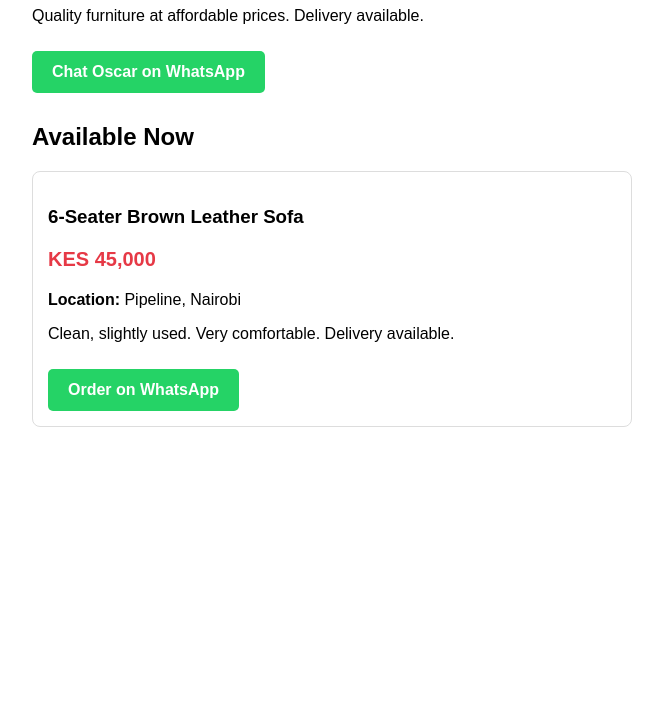
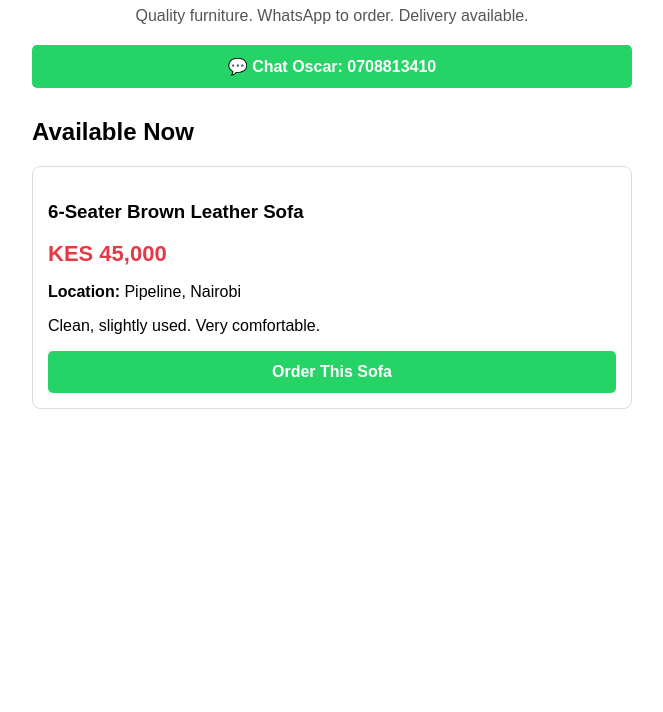
Before and after one commit to meshackmashal/OSCAR-FURNITURES, a plain HTML site: page index.html in a window 1280 px wide. Shown: the part 88-800 px from the top of the page, without its empty margins (308-971 px from the left). Drawn offline with Linux system fonts and the light colour scheme.

Commit message:
Refactor index.html for improved styling and content

```diff
--- a/index.html
+++ b/index.html
@@ -1,40 +1,40 @@
 <!DOCTYPE html>
 <html>
 <head>
+  <meta charset="UTF-8">
+  <meta name="viewport" content="width=device-width, initial-scale=1">
   <title>Oscar Furnitures Nairobi</title>
-  <meta name="viewport" content="width=device-width, initial-scale=1">
   <style>
-    body { font-family: Arial; padding: 15px; max-width: 600px; margin: auto; }
-    .card { border:1px solid #ddd; padding:15px; margin-bottom:20px; border-radius:8px; }
-    .price { color:#e63946; font-weight:bold; font-size:20px; }
-    .whatsapp-btn { background:#25D366; color:white; padding:12px 20px; text-decoration:none; border-radius:5px; display:inline-block; margin-top:10px; font-weight:bold; }
-    h1 { color:#1d3557; }
+    body{font-family:Arial,sans-serif;padding:15px;max-width:600px;margin:auto}
+    h1{color:#1d3557;text-align:center}
+    .tagline{text-align:center;color:#555;margin-bottom:20px}
+    .card{border:1px solid #ddd;padding:15px;margin-bottom:20px;border-radius:8px}
+    .price{color:#e63946;font-weight:bold;font-size:22px;margin:10px 0}
+    .btn{background:#25D366;color:#fff;padding:12px 20px;text-decoration:none;border-radius:5px;display:block;text-align:center;margin-top:12px;font-weight:bold}
   </style>
 </head>
 <body>
 
   <h1>OSCAR FURNITURES NAIROBI</h1>
-  <p>Quality furniture at affordable prices. Delivery available.</p>
+  <p class="tagline">Quality furniture. WhatsApp to order. Delivery available.</p>
 
-  <a href="https://wa.me/254708813410?text=Hi%20Oscar%2C%20I%20want%20to%20inquire%20about%20your%20furniture"
-     class="whatsapp-btn">
-     Chat Oscar on WhatsApp
+  <a href="https://wa.me/254708813410?text=Hi%20Oscar%2C%20I%20want%20to%20see%20what%20furniture%20you%20have%20available"
+     class="btn">
+     💬 Chat Oscar: 0708813410
   </a>
 
   <h2 style="margin-top:30px;">Available Now</h2>
 
-  <!-- START PRODUCT CARD - COPY THIS TO ADD MORE -->
   <div class="card">
     <h3>6-Seater Brown Leather Sofa</h3>
     <p class="price">KES 45,000</p>
     <p><strong>Location:</strong> Pipeline, Nairobi</p>
-    <p>Clean, slightly used. Very comfortable. Delivery available.</p>
-    <a href="https://wa.me/254708813410?text=Hi%20Oscar%2C%20I'm%20interested%20in%20the%206-Seater%20Brown%20Leather%20Sofa%20for%20KES%2045%2C000.%20Is%20it%20still%20available%3F"
-       class="whatsapp-btn">
-       Order on WhatsApp
+    <p>Clean, slightly used. Very comfortable.</p>
+    <a href="https://wa.me/254708813410?text=Hi%20Oscar%2C%20I%20want%20the%206-Seater%20Brown%20Leather%20Sofa%20for%20KES%2045%2C000.%20Still%20available%3F"
+       class="btn">
+       Order This Sofa
     </a>
   </div>
-  <!-- END PRODUCT CARD -->
 
 </body>
 </html>
```
